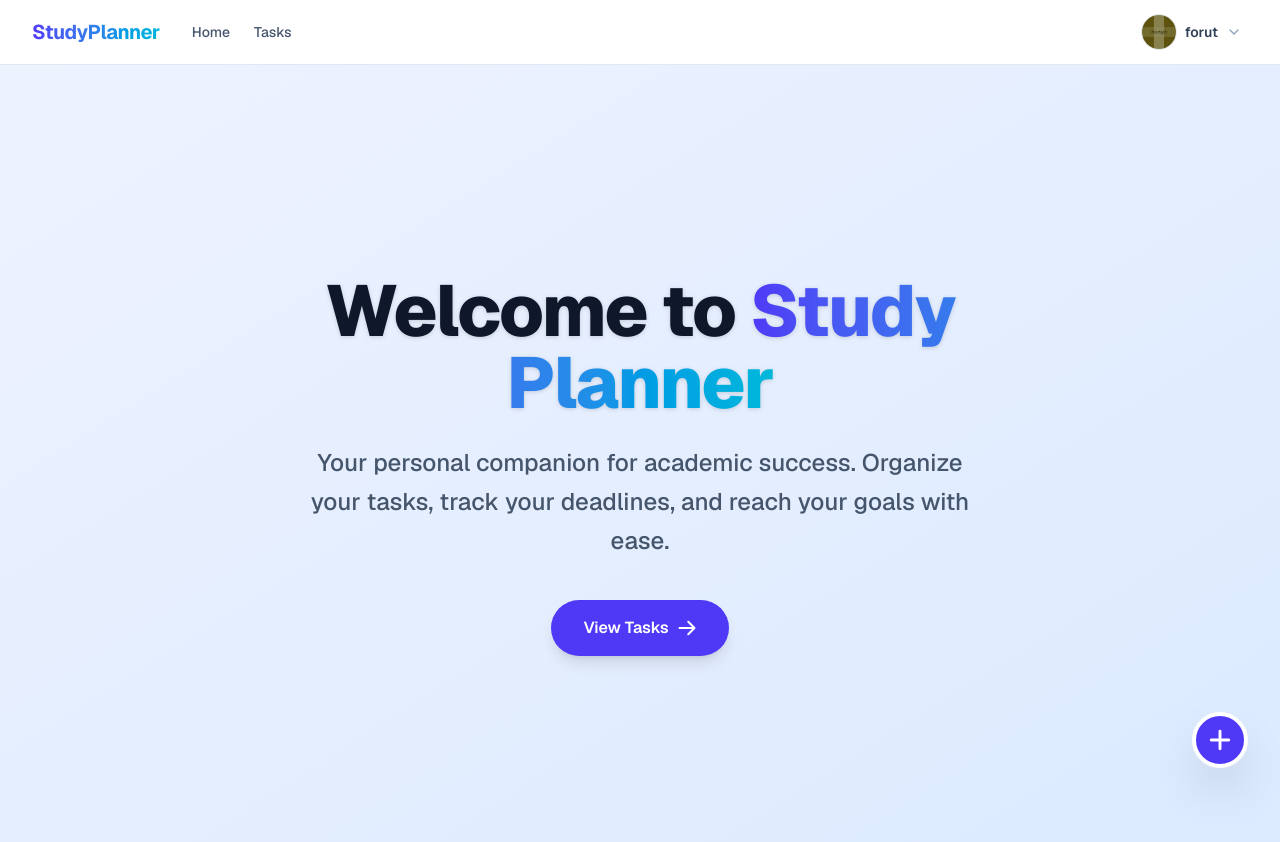
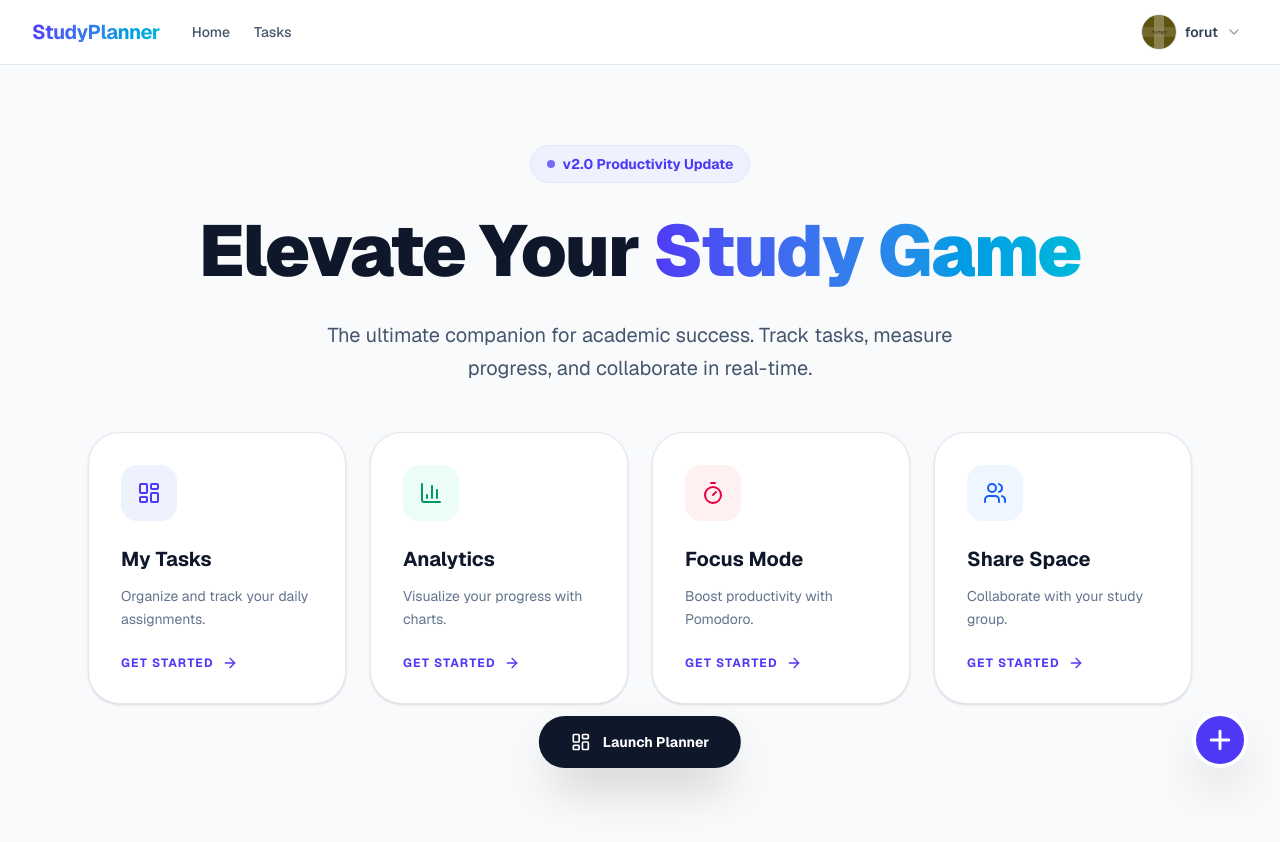
Before and after one commit to German-German/study-planner, a Next.js app: page / in a window 1280 px wide. Shown: the top 842 px of the page. Built offline with nearby package versions, Linux system fonts and the light colour scheme.

Commit message:
Enhance homepage and fix build issues

```diff
--- a/src/app/page.tsx
+++ b/src/app/page.tsx
@@ -1,24 +1,84 @@
 import Link from 'next/link';
+import { LayoutDashboard, BarChart3, Timer, Users, GraduationCap, ArrowRight } from 'lucide-react';
 
 export default function Home() {
+  const features = [
+    {
+      title: 'My Tasks',
+      desc: 'Organize and track your daily assignments.',
+      href: '/tasks',
+      icon: <LayoutDashboard className="w-6 h-6 text-indigo-600" />,
+      color: 'bg-indigo-50 border-indigo-100'
+    },
+    {
+      title: 'Analytics',
+      desc: 'Visualize your progress with charts.',
+      href: '/analytics',
+      icon: <BarChart3 className="w-6 h-6 text-emerald-600" />,
+      color: 'bg-emerald-50 border-emerald-100'
+    },
+    {
+      title: 'Focus Mode',
+      desc: 'Boost productivity with Pomodoro.',
+      href: '/focus',
+      icon: <Timer className="w-6 h-6 text-rose-600" />,
+      color: 'bg-rose-50 border-rose-100'
+    },
+    {
+      title: 'Share Space',
+      desc: 'Collaborate with your study group.',
+      href: '/sharespace',
+      icon: <Users className="w-6 h-6 text-blue-600" />,
+      color: 'bg-blue-50 border-blue-100'
+    }
+  ];
+
   return (
-    <main className="flex min-h-[100dvh] flex-col items-center justify-center p-6 sm:p-24 bg-gradient-to-br from-indigo-50 to-blue-100 dark:from-slate-900 dark:to-slate-800">
-      <div className="z-10 max-w-4xl w-full items-center justify-center font-sans text-center">
-        <h1 className="text-4xl sm:text-6xl md:text-7xl font-extrabold tracking-tight text-slate-900 dark:text-white mb-6 drop-shadow-sm">
-          Welcome to <span className="text-transparent bg-clip-text bg-gradient-to-r from-indigo-600 to-cyan-500">Study Planner</span>
+    <main className="min-h-screen bg-slate-50 dark:bg-slate-950 font-sans">
+      {/* Hero Section */}
+      <section className="relative pt-20 pb-32 overflow-hidden">
+        <div className="absolute top-0 left-1/2 -translate-x-1/2 w-[1000px] h-[1000px] bg-indigo-500/5 rounded-full blur-3xl -z-10"></div>
+        <div className="max-w-6xl mx-auto px-6 text-center">
+          <div className="inline-flex items-center gap-2 px-4 py-2 rounded-full bg-indigo-50 dark:bg-indigo-900/20 text-indigo-600 dark:text-indigo-400 text-sm font-bold mb-8 border border-indigo-100 dark:border-indigo-800">
+             <span className="flex h-2 w-2 rounded-full bg-indigo-600 animate-pulse"></span>
+             v2.0 Productivity Update
+          </div>
+          <h1 className="text-5xl sm:text-7xl font-black tracking-tight text-slate-900 dark:text-white mb-8">
+            Elevate Your <span className="text-transparent bg-clip-text bg-gradient-to-r from-indigo-600 to-cyan-500">Study Game</span>
           </h1>
-        <p className="text-lg sm:text-xl md:text-2xl text-slate-600 dark:text-slate-300 max-w-2xl mx-auto mb-10 leading-relaxed font-medium">
-          Your personal companion for academic success. Organize your tasks, track your deadlines, and reach your goals with ease.
+          <p className="text-xl text-slate-600 dark:text-slate-400 max-w-2xl mx-auto mb-12 leading-relaxed">
+            The ultimate companion for academic success. Track tasks, measure progress, and collaborate in real-time.
           </p>
 
+          <div className="grid grid-cols-1 md:grid-cols-2 lg:grid-cols-4 gap-6 text-left">
+            {features.map((f, i) => (
+                <Link
+                    key={i}
+                    href={f.href}
+                    className={`group p-8 rounded-[2rem] border bg-white dark:bg-slate-900 shadow-sm hover:shadow-xl transition-all hover:-translate-y-2 border-slate-200 dark:border-slate-800`}
+                >
+                    <div className={`w-14 h-14 ${f.color} rounded-2xl flex items-center justify-center mb-6 group-hover:scale-110 transition-transform`}>
+                        {f.icon}
+                    </div>
+                    <h3 className="text-xl font-bold mb-3 text-slate-900 dark:text-white">{f.title}</h3>
+                    <p className="text-sm text-slate-500 dark:text-slate-400 leading-relaxed mb-6">{f.desc}</p>
+                    <div className="flex items-center gap-2 text-indigo-600 font-bold text-xs uppercase tracking-widest">
+                        Get Started <ArrowRight className="w-4 h-4 group-hover:translate-x-1 transition-transform" />
+                    </div>
+                </Link>
+            ))}
+          </div>
+        </div>
+      </section>
+
+      {/* Quick Stats Overlay (Floating Link) */}
+      <div className="fixed bottom-8 left-1/2 -translate-x-1/2 z-40">
          <Link
             href="/tasks"
-          className="group inline-flex items-center justify-center gap-2 rounded-full bg-indigo-600 px-8 py-4 text-base font-semibold text-white shadow-lg transition-all hover:bg-indigo-500 focus-visible:outline focus-visible:outline-2 focus-visible:outline-offset-2 focus-visible:outline-indigo-600 hover:scale-105 hover:shadow-xl active:scale-95"
+            className="px-8 py-4 bg-slate-900 dark:bg-white text-white dark:text-slate-900 rounded-full font-bold shadow-2xl flex items-center gap-3 hover:scale-105 active:scale-95 transition-all text-sm"
          >
-          View Tasks
-          <svg className="h-5 w-5 transition-transform group-hover:translate-x-1" fill="none" viewBox="0 0 24 24" strokeWidth="2.5" stroke="currentColor" aria-hidden="true">
-            <path strokeLinecap="round" strokeLinejoin="round" d="M13.5 4.5 21 12m0 0-7.5 7.5M21 12H3" />
-          </svg>
+            <LayoutDashboard className="w-5 h-5" />
+            Launch Planner
          </Link>
       </div>
     </main>
```
Lines whose indentation alone changed are shown as unchanged.
